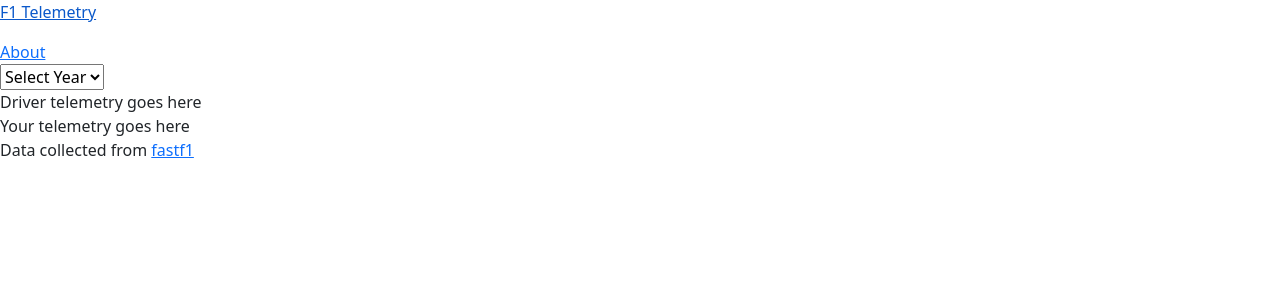
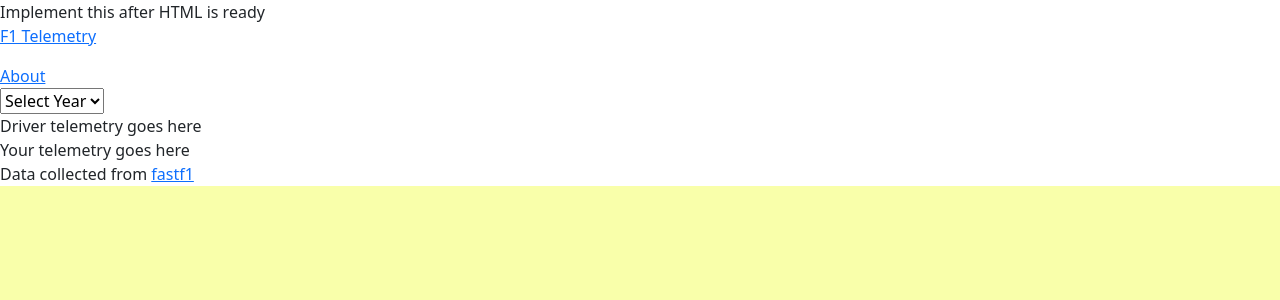
Before and after one commit to NavjotSaroa/F1Telemetry, a Python web app: template templates/home.html in a window 1280 px wide. Shown: the top 300 px of the page. Run offline with Jinja, Linux system fonts and the light colour scheme; the template is opened without the code that fills it, so the values that code supplies are empty.

Commit message:
Added stylesheet

```diff
--- a/templates/layout.html
+++ b/templates/layout.html
@@ -7,7 +7,7 @@
 
         <!-- Using bootstrap for this project -->
         <link crossorigin="anonymous" href="https://cdn.jsdelivr.net/npm/bootstrap@5.1.3/dist/css/bootstrap.min.css" integrity="sha384-1BmE4kWBq78iYhFldvKuhfTAU6auU8tT94WrHftjDbrCEXSU1oBoqyl2QvZ6jIW3" rel="stylesheet">
-        <!-- <link href="/static/styles.css" rel="stylesheet"> Implement this after HTML is ready-->
+        <link href="/static/styles.css" rel="stylesheet"> Implement this after HTML is ready
 
         <title>F1 Telemetry</title>
     </head>
```
